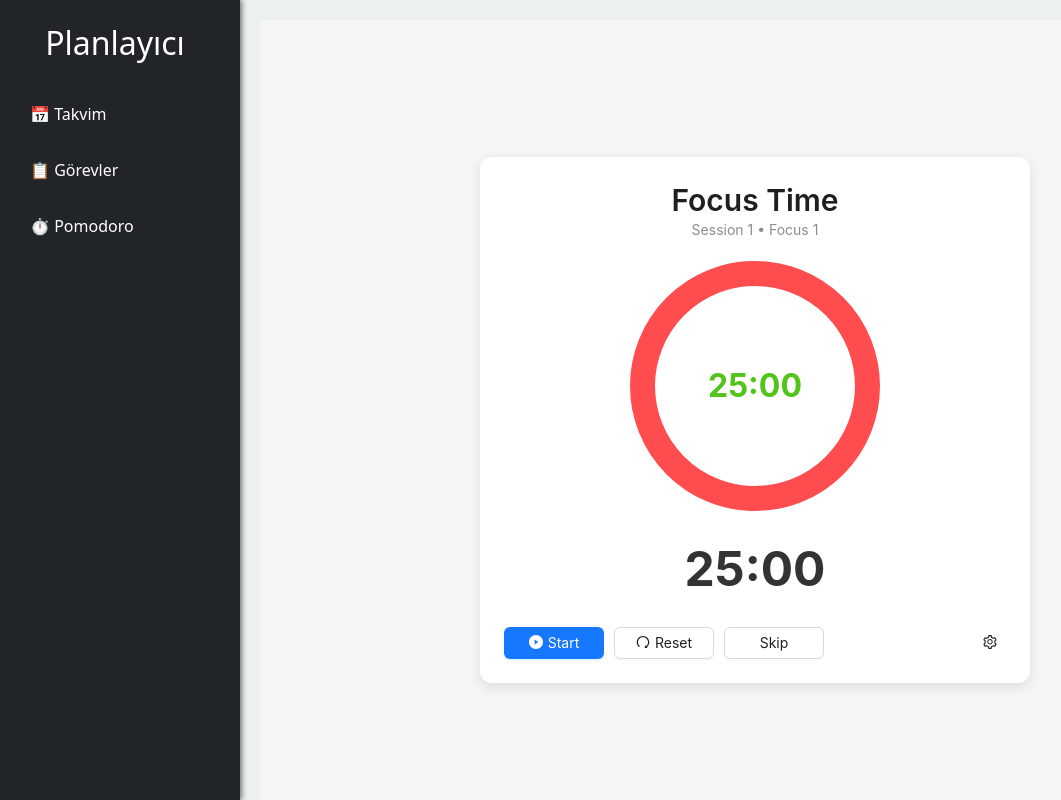
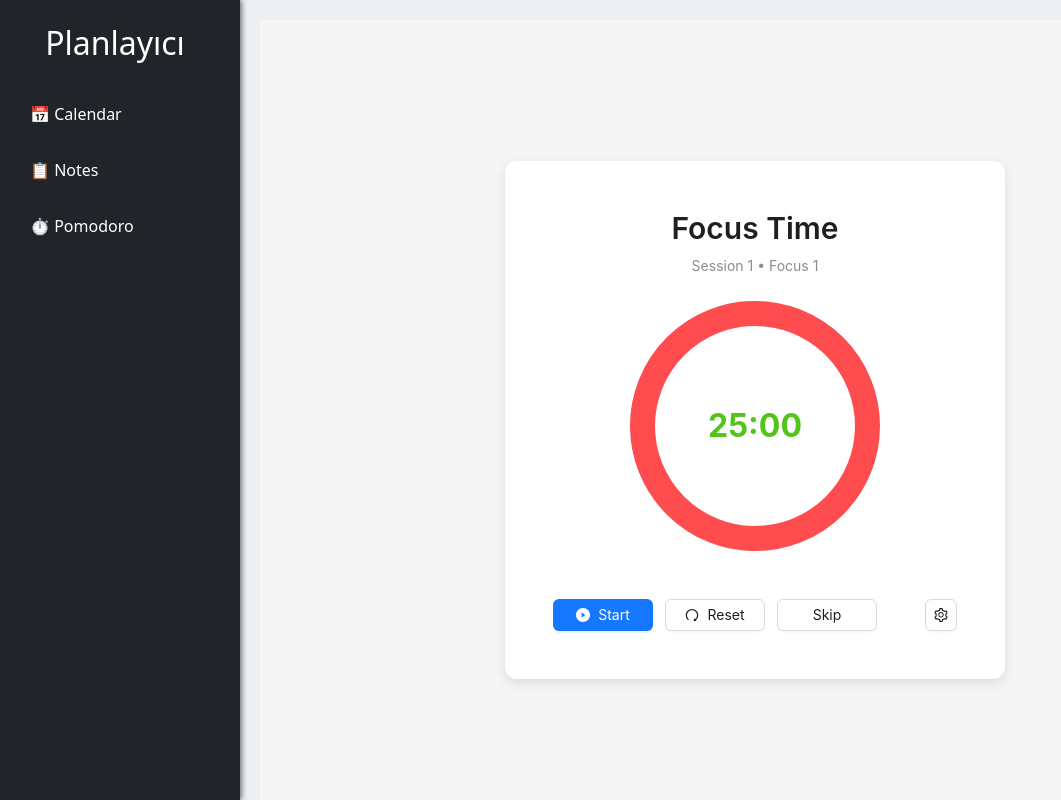
Before and after one commit to izmirvucaj/simple_planner, a React (Vite) app: page /pomodoro in a window 1280 px wide. Shown: the whole page, without its empty margins (10-1071 px from the left). Built offline with nearby package versions, Linux system fonts and the light colour scheme.

Commit message:
pomodoro changed

```diff
--- a/src/components/Pomodoro.css
+++ b/src/components/Pomodoro.css
@@ -1,4 +1,3 @@
-
 :root {
     --work-color: #ff4d4f;
     --short-break-color: #1890ff;
@@ -18,44 +17,30 @@
     min-height: 100vh;
     padding: 20px;
     background-color: var(--primary-bg);
-    width: 100%;
-    margin: 0 auto;
-    text-align: center;
   }
 
   .pomodoro-card {
     width: 100%;
-    max-width: 550px;
+    max-width: 500px;
     border-radius: var(--border-radius);
     box-shadow: var(--box-shadow);
     background-color: var(--card-bg);
     border: none;
-    margin: 0 auto;
+    text-align: center;
+    padding: 24px;
   }
 
-  /* Rest of your existing CSS remains the same */
   .session-info {
-    text-align: center;
-    margin-bottom: 20px;
+    margin-bottom: 24px;
   }
 
   .session-title {
     color: var(--short-break-color);
-    margin-bottom: 0 !important;
-  }
-
-  /* ... keep all other existing CSS rules ... */
-
-  .session-counter {
-    color: var(--secondary-text);
-    font-size: 14px;
+    margin-bottom: 8px !important;
   }
 
   .progress-circle {
-    display: block;
-    margin: 0 auto 20px;
-    width: 250px !important;
-    height: 250px !important;
+    margin: 0 auto 24px;
   }
 
   .progress-circle .ant-progress-text {
@@ -63,110 +48,52 @@
     font-weight: bold;
   }
 
-  .timer-display {
-    font-size: 3rem;
-    text-align: center;
-    margin: 20px 0;
-    font-weight: bold;
-    color: var(--text-color);
-  }
-
   .controls {
     display: flex;
     justify-content: center;
-    gap: 10px;
-    margin-top: 20px;
+    gap: 12px;
+    margin-top: 24px;
     flex-wrap: wrap;
   }
 
   .control-button {
-    display: flex;
-    align-items: center;
-    justify-content: center;
-    gap: 5px;
     min-width: 100px;
-  }
-
-  .main-button {
-    background-color: var(--work-color);
-    border-color: var(--work-color);
-  }
-
-  .secondary-button {
-    background-color: transparent;
-    color: var(--text-color);
-    border-color: #d9d9d9;
   }
 
   .settings-button {
     margin-left: auto;
-    background-color: transparent;
-    border: none;
-    box-shadow: none;
   }
 
   .settings-card {
-    margin-top: 20px;
-    border-radius: 8px;
-    background-color: var(--card-bg);
+    margin-top: 24px;
+    text-align: left;
   }
 
   .settings-title {
+    margin-bottom: 16px !important;
     text-align: center;
-    margin-bottom: 20px !important;
-    color: var(--text-color);
   }
 
   .setting-item {
-    margin-bottom: 20px;
-  }
-
-  .setting-label {
-    display: block;
-    margin-bottom: 8px;
-    color: var(--text-color);
-  }
-
-  .duration-slider {
-    width: 100%;
-  }
-
-  .duration-slider .ant-slider-track {
-    background-color: var(--short-break-color);
-  }
-
-  .duration-slider:hover .ant-slider-track {
-    background-color: var(--short-break-color) !important;
-  }
-
-  .apply-settings-button {
-    width: 100%;
-    margin-top: 10px;
-    background-color: var(--short-break-color);
-    border-color: var(--short-break-color);
+    margin-bottom: 16px;
   }
 
   .break-alert {
-    margin-top: 20px;
-    border-radius: 8px;
+    margin-top: 16px;
   }
 
   @media (max-width: 576px) {
-    .pomodoro-container {
-      padding: 10px;
+    .pomodoro-card {
+      padding: 16px;
     }
 
-    .progress-circle {
-      width: 200px !important;
-      height: 200px !important;
-    }
-
-    .timer-display {
-      font-size: 2.5rem;
+    .controls {
+      gap: 8px;
     }
 
     .control-button {
-      flex: 1 0 40%;
-      margin-bottom: 10px;
+      min-width: 80px;
+      flex: 1 0 30%;
+      margin-bottom: 8px;
     }
   }
--- a/src/components/Pomodoro.js
+++ b/src/components/Pomodoro.js
@@ -1,5 +1,5 @@
 import React, { useState, useEffect, useRef } from "react";
-import { Button, Progress, Typography, Card, Switch, Slider, Alert, notification } from "antd";
+import { Button, Progress, Typography, Card, Slider, Alert, notification } from "antd";
 import { PlayCircleFilled, PauseCircleFilled, RedoOutlined, SettingOutlined } from "@ant-design/icons";
 import "./Pomodoro.css";
 
@@ -121,10 +121,6 @@ const Pomodoro = () => {
           className="progress-circle"
         />
 
-        <div className="timer-display">
-          {formatTime(time)}
-        </div>
-
         <div className="controls">
           <Button
             type="primary"
--- a/src/components/SideBar.js
+++ b/src/components/SideBar.js
@@ -10,12 +10,12 @@ function Sidebar() {
       <ul className="list-unstyled">
         <li className="sidebar-item p-3 rounded">
           <Link to="/calendar" className="text-white text-decoration-none">
-            📅 Takvim
+            📅 Calendar
           </Link>
         </li>
         <li className="sidebar-item p-3 rounded">
           <Link to="/" className="text-white text-decoration-none">
-            📋 Görevler
+            📋 Notes
           </Link>
         </li>
         <li className="sidebar-item p-3 rounded">
```
